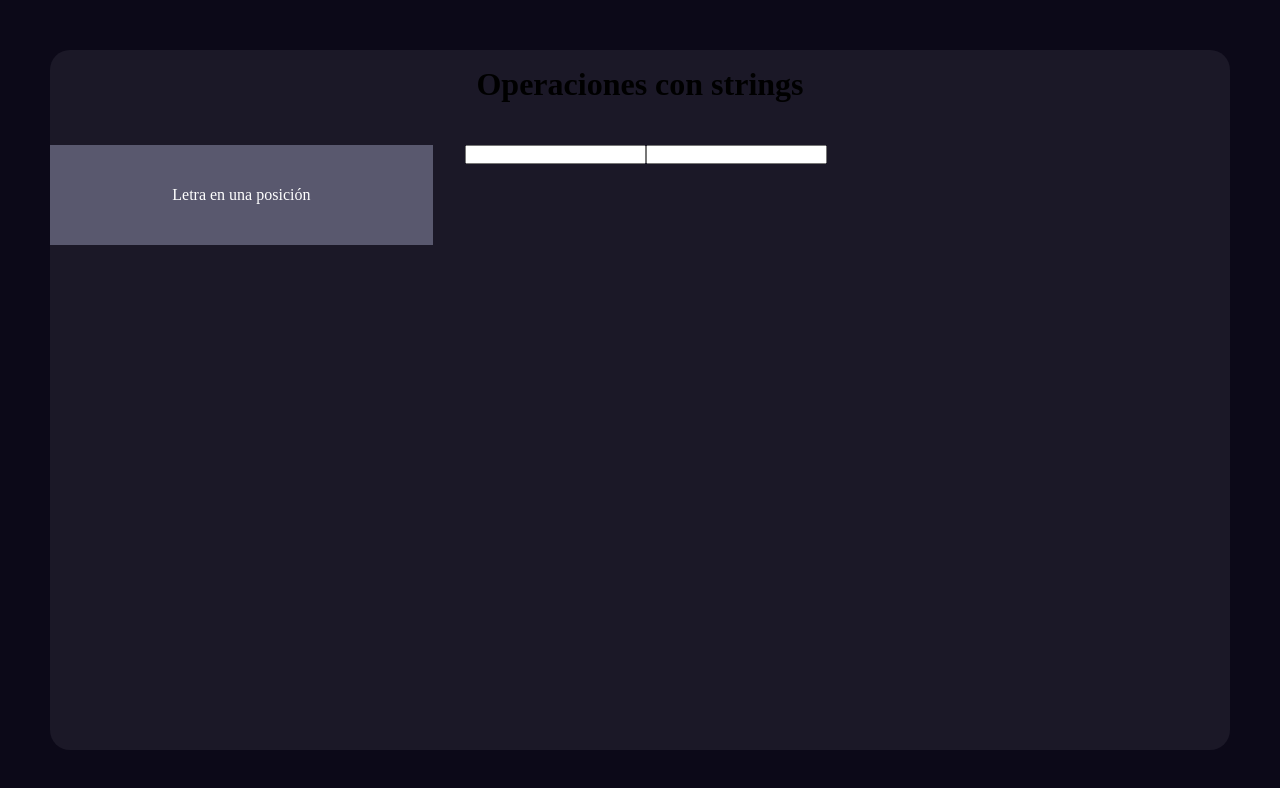
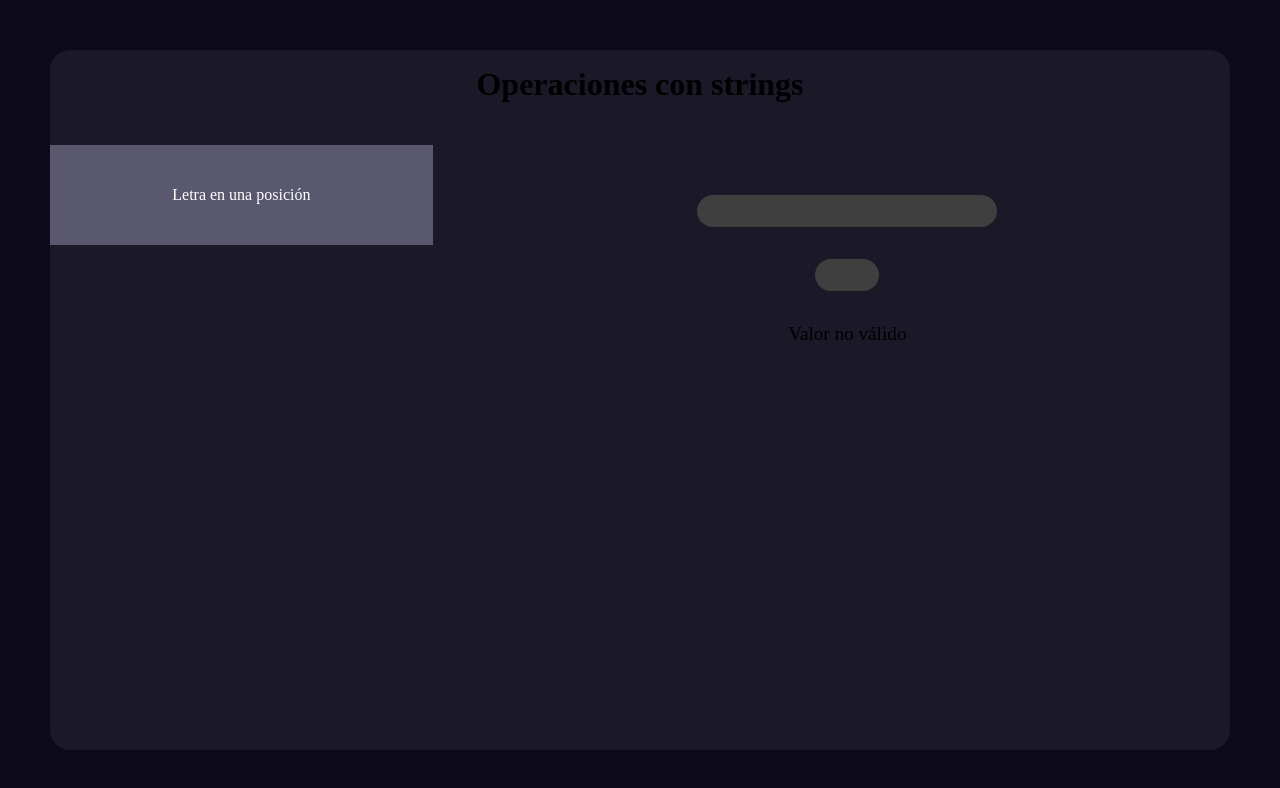
Before and after one commit to Dsertor/platica, a React (Vite) app: page /string/string-position in a window 1280 px wide. Shown: the top 788 px of the page. Built offline with nearby package versions, Linux system fonts and the light colour scheme.

Commit message:
FindElementInString

```diff
--- a/src/app/pages/stringPage/components/findElementInString/FindElementInString.tsx
+++ b/src/app/pages/stringPage/components/findElementInString/FindElementInString.tsx
@@ -1,4 +1,6 @@
 import { ChangeEvent, JSX, useEffect, useState } from "react";
+
+import style from './findElementInString.module.css';
 
 export const FindElementInString = (): JSX.Element => {
     const [value, setValue] = useState<string>("");
@@ -15,9 +17,9 @@ export const FindElementInString = (): JSX.Element => {
 
     useEffect(() => {
         if(value !== '' && position >= 1 && position <= (value.length -1)){
-            setResult(value.charAt(position -1))
+            setResult(`Posición en ${position}: ${value.charAt(position -1)}`)
         }else{
-            setResult('')
+            setResult('Valor no válido')
         }
 
 
@@ -25,10 +27,10 @@ export const FindElementInString = (): JSX.Element => {
 
 
     return (
-        <section>
-            <input type="text" name="word" id="word" onChange={(event) => onChangeValue(event)} />
-            <input type="number" name="position" id="position" onChange={(event) => takeLetterByPosition(event)}/>
-            <p>{result}</p>
+        <section className={`${style.inputContainer} `}>
+            <input type="text" name="word" id="word" onChange={(event) => onChangeValue(event)} className={`${style.wordInput} `}/>
+            <input type="number" name="position" id="position" onChange={(event) => takeLetterByPosition(event)} className={`${style.worldPosition} `}/>
+            <p className={`${style.resultBox} `}>{result}</p>
         </section>
     );
 };
--- /dev/null
+++ b/src/app/pages/stringPage/components/findElementInString/findElementInString.module.css
@@ -0,0 +1,31 @@
+.inputContainer{
+    height: 100%;
+    width: 100%;
+    display: flex;
+    flex-direction: column;
+    align-items: center;
+    padding: 3.125rem;
+    gap: 2rem;
+}
+
+.wordInput{
+    height: 2rem;
+    min-width: 18.75rem;
+    padding: 0 .75rem;
+    border: none;
+    background-color: rgb(63, 63, 63);
+    border-radius: 1rem;
+}
+
+.worldPosition{
+    height: 2rem;
+    width: 4rem;
+    padding: 0 .75rem;
+    border: none;
+    background-color: rgb(63, 63, 63);
+    border-radius: 1rem;
+}
+
+.resultBox{
+    font-size: larger;
+}
--- a/src/index.css
+++ b/src/index.css
@@ -3,3 +3,7 @@
   padding: 0;
   box-sizing: border-box;
 }
+
+a{
+  text-decoration: none;
+}
```
